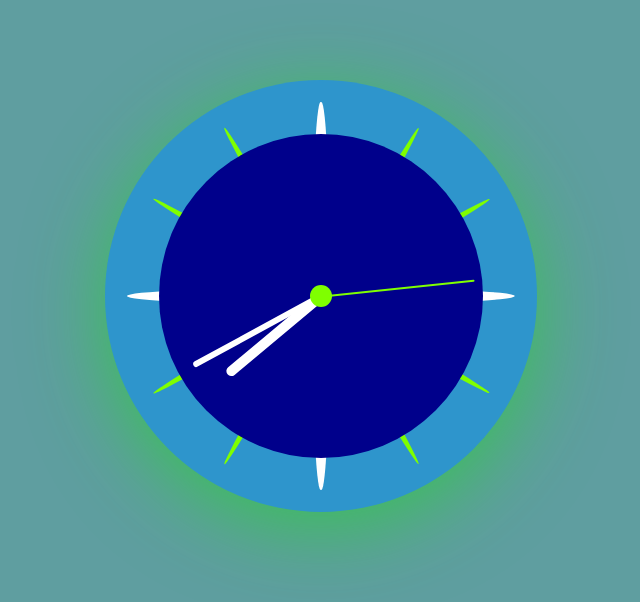
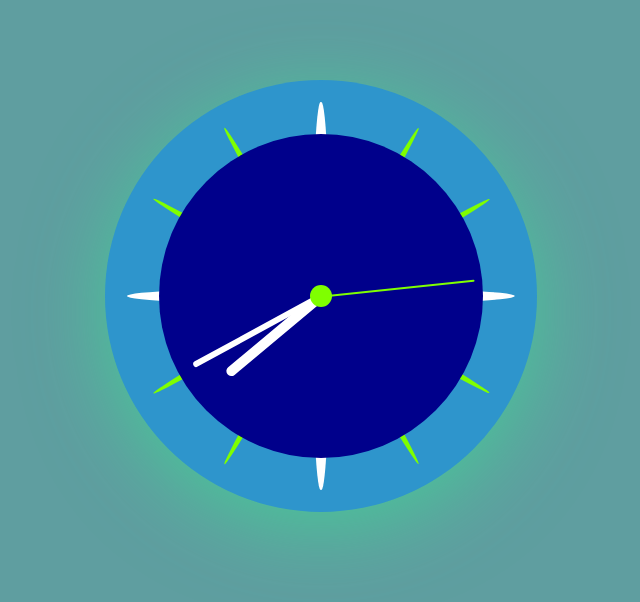
Before and after one commit to Madhan-Sai-MM/CLOCK, a plain HTML site: page clock.html in a window 1280 px wide. Shown: the part 104-706 px from the top of the page, without its empty margins (319-959 px from the left). Drawn offline with Linux system fonts and the light colour scheme.

Commit message:
WALL CLOCK

```diff
--- a/clock.css
+++ b/clock.css
@@ -16,7 +16,7 @@
     background: rgb(46, 149, 204);
     width: 90%;
     border-radius: 50%;
-    box-shadow: 0em 1em 5em 0em #22d72ba3;
+    box-shadow: 0em 1em 5em 0em #3bde95a3;
   }
   .markers {
     width: 2%;
```
